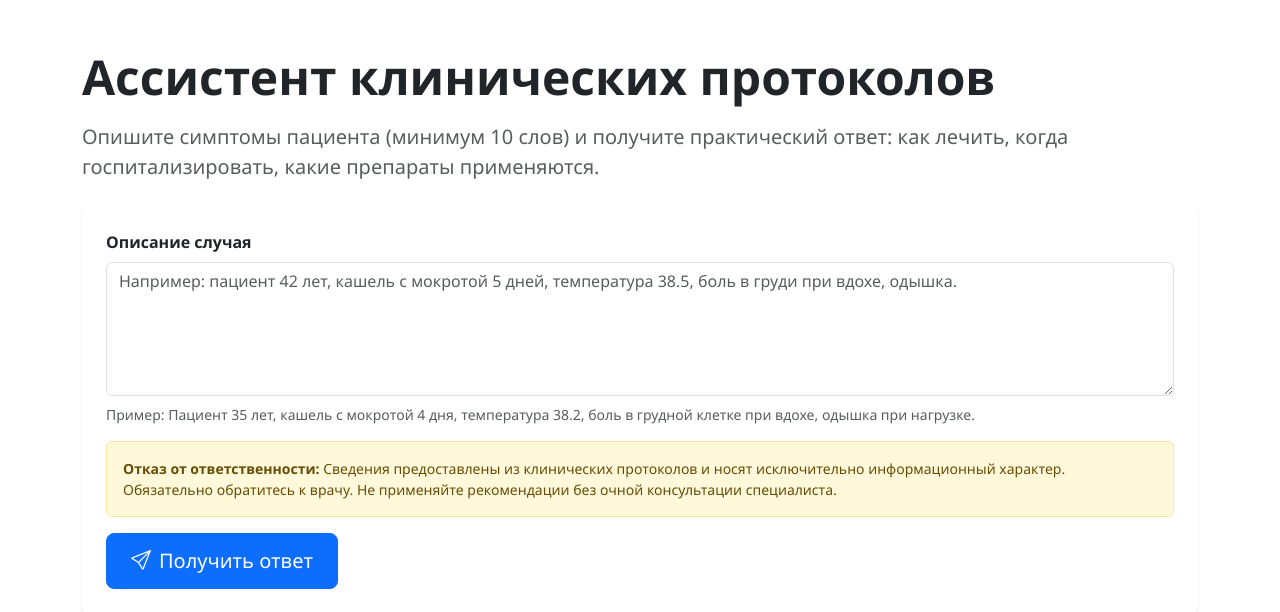
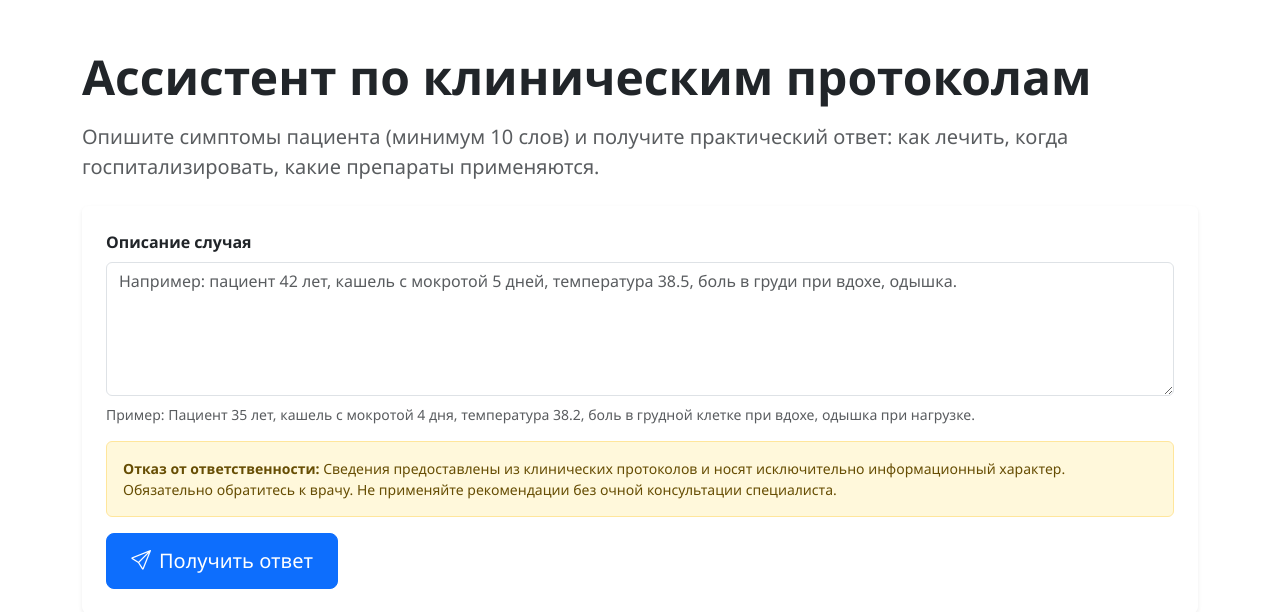
Before and after one commit to YergZakon/site, a Django app: page /assistant/ in a window 1280 px wide. Shown: the part 56-668 px from the top of the page. Run offline with Django 4.2, Linux system fonts and the light colour scheme; data comes from the database, SQL or seed files in the repository.

Commit message:
Rename assistant page title to 'Ассистент по клиническим протоколам'

```diff
--- a/templates/assistant.html
+++ b/templates/assistant.html
@@ -1,7 +1,7 @@
 {% extends 'base.html' %}
 {% load i18n %}
 
-{% block title %}{% trans "Ассистент протоколов" %} | {{ block.super }}{% endblock %}
+{% block title %}{% trans "Ассистент по клиническим протоколам" %} | {{ block.super }}{% endblock %}
 
 {% block content %}
 <style>
@@ -46,7 +46,7 @@
     }
 </style>
 <div class="container py-5">
-    <h1 class="display-5 fw-bold mb-3">{% trans "Ассистент клинических протоколов" %}</h1>
+    <h1 class="display-5 fw-bold mb-3">{% trans "Ассистент по клиническим протоколам" %}</h1>
     <p class="lead text-muted mb-4">
         {% trans "Опишите симптомы пациента (минимум 10 слов) и получите практический ответ: как лечить, когда госпитализировать, какие препараты применяются." %}
     </p>
```
